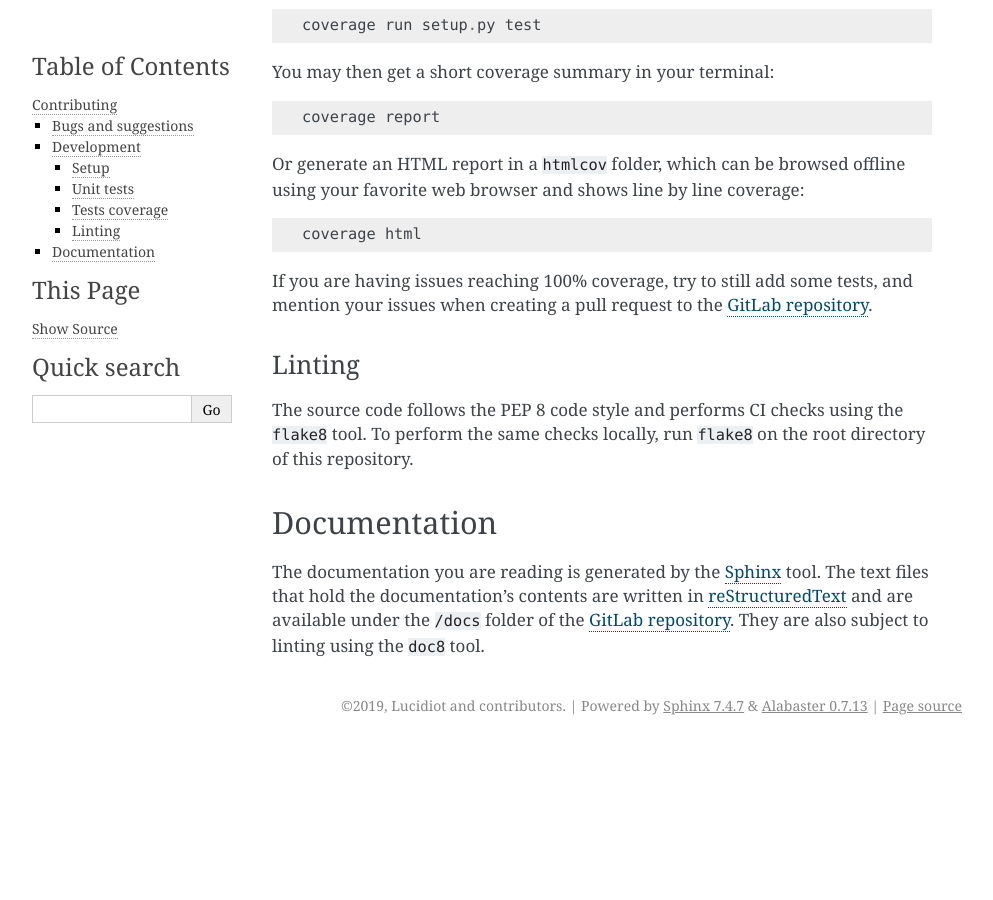
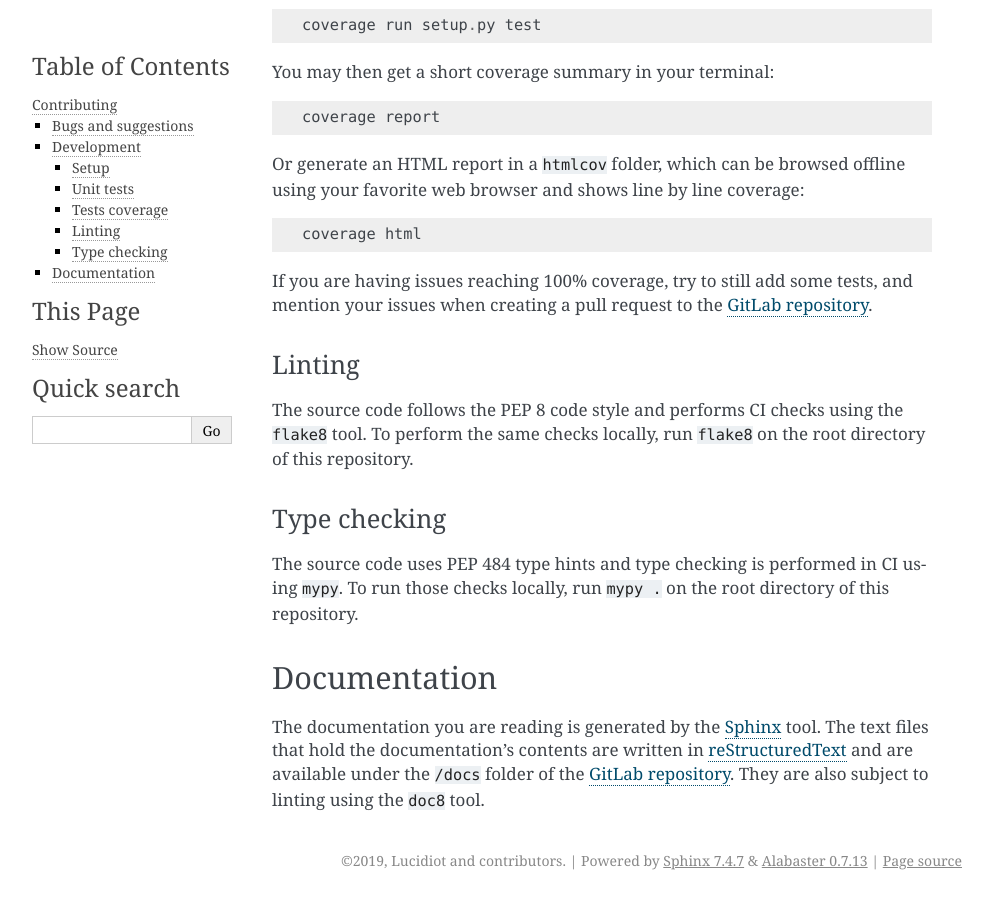
Before and after one commit to openstack-charmers/pylspci, a Sphinx documentation site: the page built from docs/contributing.rst, in a window 1280 px wide and 900 px high, scrolled down 1099 px. Shown: the whole window, without its empty margins (148-1141 px from the left). Built offline with Sphinx 7.4.7, drawn with Linux system fonts in a browser that asks for light colours; before the commit the page ends 1844 px from its top, so only the background shows below that.

Commit message:
Add missing type checking docs

```diff
--- a/docs/contributing.rst
+++ b/docs/contributing.rst
@@ -69,6 +69,13 @@ The source code follows the PEP 8 code style and performs CI checks using the
 ``flake8`` tool. To perform the same checks locally, run ``flake8`` on the root
 directory of this repository.
 
+Type checking
+^^^^^^^^^^^^^
+
+The source code uses PEP 484 type hints and type checking is performed in CI
+using ``mypy``. To run those checks locally, run ``mypy .`` on the root
+directory of this repository.
+
 Documentation
 -------------
 
```
